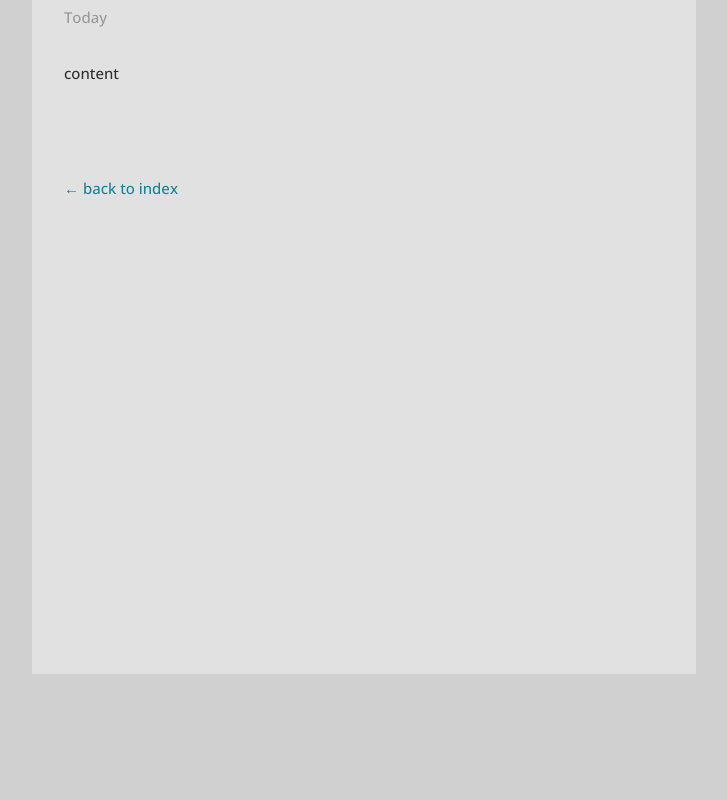
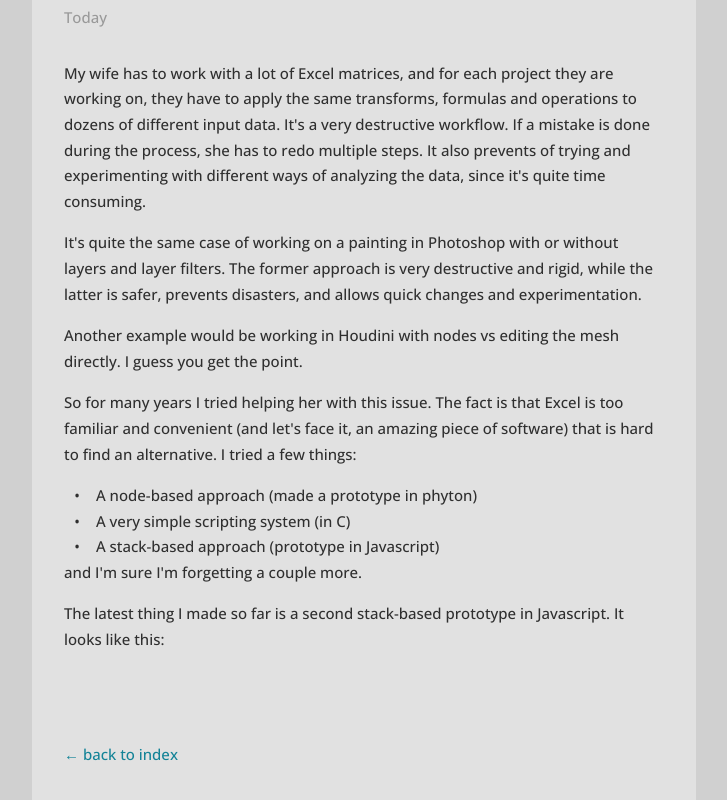
Before and after one commit to feiss/diego.goberna.net, a plain HTML site: page autoexcel.html in a window 1280 px wide. Shown: the part 126-926 px from the top of the page, without its empty margins (276-1003 px from the left). Before the commit the page ends 800 px from the top, so only its background shows below. Drawn offline with nearby package versions, Linux system fonts and the light colour scheme.

Commit message:
Save autoexcel.html.

```diff
--- a/autoexcel.html
+++ b/autoexcel.html
@@ -10,15 +10,45 @@
 </head>
 
 <body>
-    <header><a href="index.html">&larr; back to index</a></header>
+    <header>
+        <a href="index.html">&larr; back to index</a>
+    </header>
 
     <h1>Autoexcel</h1>
-    <p class="date">Nov 27, 2023</p>
+    <p class="date">
+        Nov 27, 2023
+    </p>
 
     <p>
-        content
+        My wife has to work with a lot of Excel matrices, and for each project they
+        are working on, they have to apply the same transforms, formulas and operations
+        to dozens of different input data. It's a very destructive workflow.
+        If a mistake is done during the process, she has
+        to redo multiple steps. It also prevents of trying and experimenting with
+        different ways of analyzing the data, since it's quite time consuming.
+    </p>
+    <p>
+        It's quite the same case of working on a painting in Photoshop with or without layers
+        and layer filters. The former approach is very destructive and rigid, while the latter
+        is safer, prevents disasters, and allows quick changes and experimentation.
+    </p>
+    <p>
+        Another example would be working in Houdini with nodes vs editing the mesh directly.
+        I guess you get the point.
+    </p>
+    <p> So for many years I tried helping her with this issue. The fact
+    is that Excel is too familiar and convenient (and let's face it, an amazing piece of
+    software) that is hard to find an alternative. I tried a few things:
+
+    <ul>
+        <li>A node-based approach (made a prototype in phyton)</li>
+        <li>A very simple scripting system (in C)</li>
+        <li>A stack-based approach (prototype in Javascript)</li>
+    </ul>
+    and I'm sure I'm forgetting a couple more.
     </p>
 
+    <p>The latest thing I made so far is a second stack-based prototype in Javascript. It looks like this:</p>
     <img src="" alt="">
 
 
@@ -26,7 +56,9 @@
 
 
 
-    <footer><a href="index.html">&larr; back to index</a></footer>
+    <footer>
+        <a href="index.html">&larr; back to index</a>
+    </footer>
 </body>
 
 </html>
```
